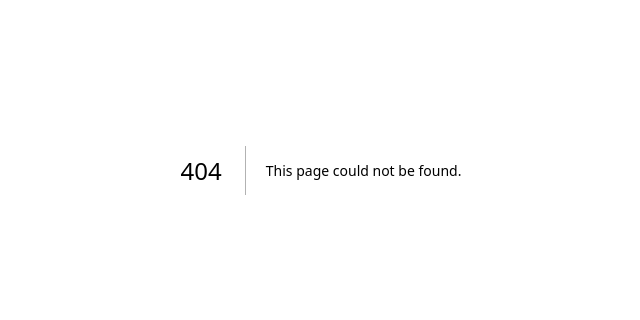
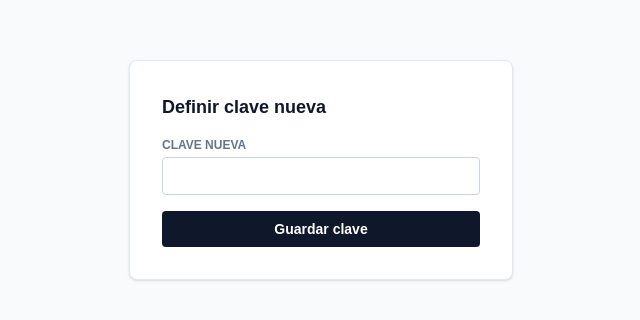
Before and after one commit to maxespinoza89/ResolucionesUGM, a Next.js app: page /login/restablecer in a window 1280 px wide. Before the commit this address had no page. Shown: the part 230-550 px from the top of the page, without its empty margins (319-959 px from the left). Built offline with nearby package versions, Linux system fonts and the light colour scheme; no server answers.

Commit message:
Create page.tsx

```diff
--- /dev/null
+++ b/app/login/restablecer/page.tsx
@@ -0,0 +1,65 @@
+"use client";
+
+import { useState } from "react";
+import { useRouter } from "next/navigation";
+import { crearClienteNavegador } from "@/lib/supabase/client";
+
+export default function PaginaRestablecerClave() {
+  const router = useRouter();
+  const supabase = crearClienteNavegador();
+  const [clave, setClave] = useState("");
+  const [error, setError] = useState<string | null>(null);
+  const [listo, setListo] = useState(false);
+
+  async function manejarSubmit(e: React.FormEvent) {
+    e.preventDefault();
+    setError(null);
+
+    const { error } = await supabase.auth.updateUser({ password: clave });
+
+    if (error) {
+      setError("No se pudo actualizar la clave. Pide un nuevo link de recuperación e intenta de nuevo.");
+      return;
+    }
+
+    setListo(true);
+    setTimeout(() => router.push("/login"), 2000);
+  }
+
+  return (
+    <main className="min-h-screen flex items-center justify-center bg-slate-50">
+      <div className="w-full max-w-sm bg-white p-8 rounded-lg shadow border border-slate-200">
+        <h1 className="text-lg font-semibold text-slate-900 mb-1">
+          Definir clave nueva
+        </h1>
+
+        {listo ? (
+          <p className="text-sm text-slate-600 mt-4">
+            Clave actualizada. Te llevamos al login...
+          </p>
+        ) : (
+          <form onSubmit={manejarSubmit}>
+            <label className="block text-xs font-semibold uppercase text-slate-500 mb-1 mt-4">
+              Clave nueva
+            </label>
+            <input
+              type="password"
+              required
+              minLength={6}
+              value={clave}
+              onChange={(e) => setClave(e.target.value)}
+              className="w-full border border-slate-300 rounded px-3 py-2 mb-4 text-sm"
+            />
+            {error && <p className="text-sm text-red-600 mb-4">{error}</p>}
+            <button
+              type="submit"
+              className="w-full bg-slate-900 text-white text-sm font-semibold py-2 rounded hover:bg-slate-800"
+            >
+              Guardar clave
+            </button>
+          </form>
+        )}
+      </div>
+    </main>
+  );
+}
```
